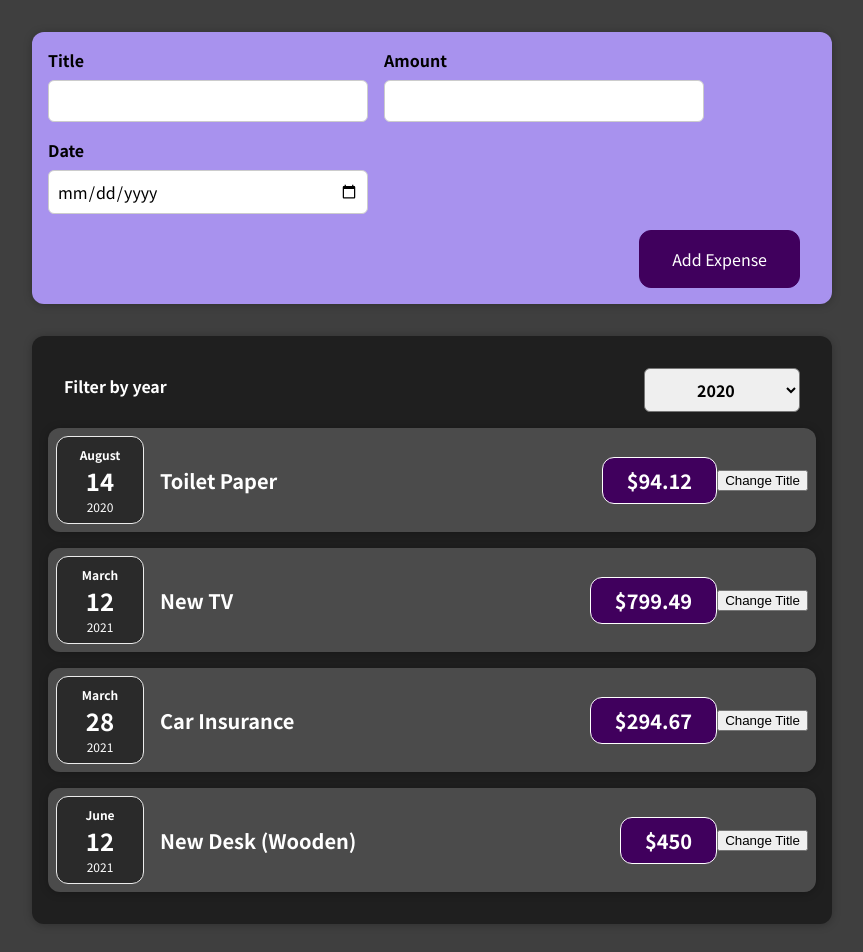
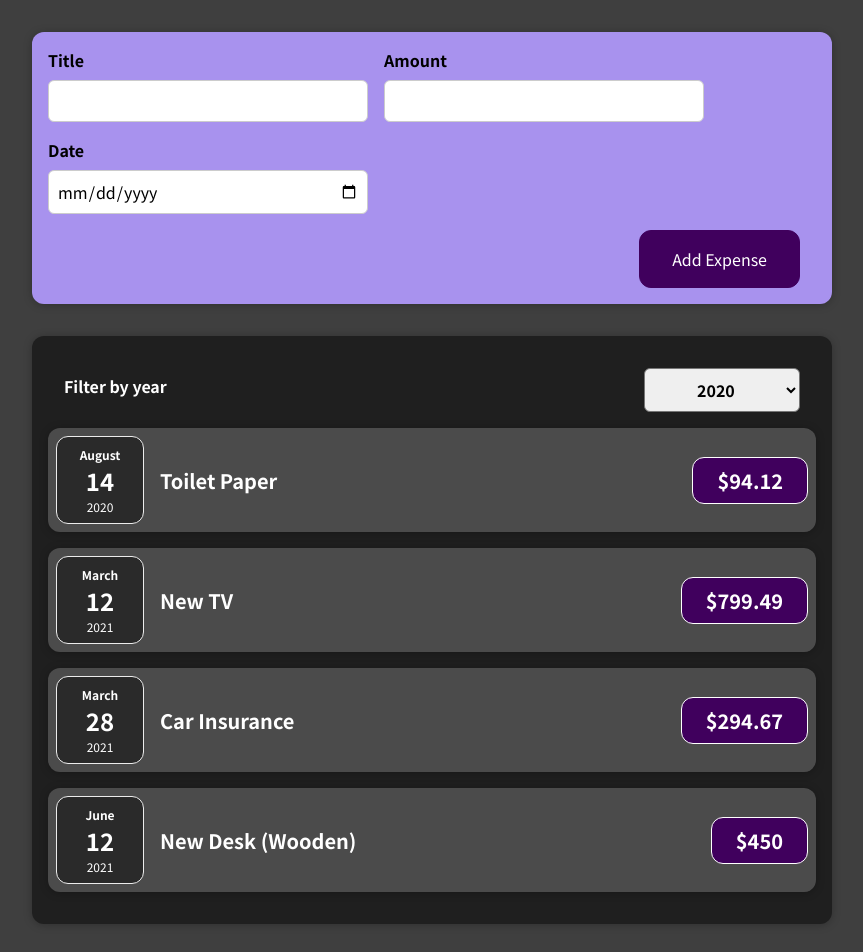
Before and after one commit to AyjayJr/expenses_tracker, a React (Create React App) app: page / in a window 1280 px wide. Shown: the top 952 px of the page, without its empty margins (208-1071 px from the left). Built offline with nearby package versions, Linux system fonts and the light colour scheme.

Commit message:
changed from static list of expense items to dynamical list

```diff
--- a/src/components/Expenses/ExpenseItem.js
+++ b/src/components/Expenses/ExpenseItem.js
@@ -4,6 +4,7 @@
 import './ExpenseItem.css';
 
 function ExpenseItem(props) {
+	/*
 	// useState allows us to change variables that have already been rendered
 	// must pass the variable that wants to change
 	// useState returns 2 variables, the variable to be changed, and a function to change it
@@ -12,15 +13,16 @@
 	const clickHandler= () => {
 		setTitle('Updated!');
 	}
+	*/
 
 	return (
 		<Card className="expense-item">
 			<ExpenseDate date={props.date} />
 			<div className="expense-item__description">
-				<h2>{title}</h2>
+				<h2>{props.title}</h2>
 				<div className="expense-item__price">${props.amount}</div>
 			</div>
-			<button onClick={clickHandler}>Change Title</button>
+			{/* <button onClick={clickHandler}>Change Title</button> */}
 		</Card>
 	);
 }
--- a/src/components/Expenses/Expenses.js
+++ b/src/components/Expenses/Expenses.js
@@ -15,26 +15,16 @@
 	return(
     <Card className="expenses">
       <ExpensesFilter selected={year} onFilterSelect={filterSelectHandler}/>
+
+      {/* dynamically rendering a list of data using map */}
+      {props.expenses.map((expense) => (
       <ExpenseItem
-        title={props.expenses[0].title}
-        amount={props.expenses[0].amount}
-        date={props.expenses[0].date}
-      />
-      <ExpenseItem
-        title={props.expenses[1].title}
-        amount={props.expenses[1].amount}
-        date={props.expenses[1].date}
-      />
-      <ExpenseItem
-        title={props.expenses[2].title}
-        amount={props.expenses[2].amount}
-        date={props.expenses[2].date}
-      />
-      <ExpenseItem
-        title={props.expenses[3].title}
-        amount={props.expenses[3].amount}
-        date={props.expenses[3].date}
-      />
+        title={expense.title}
+        amount={expense.amount}
+        date={expense.date}
+        />
+      ))}
+
     </Card>
 	)
 }
```
